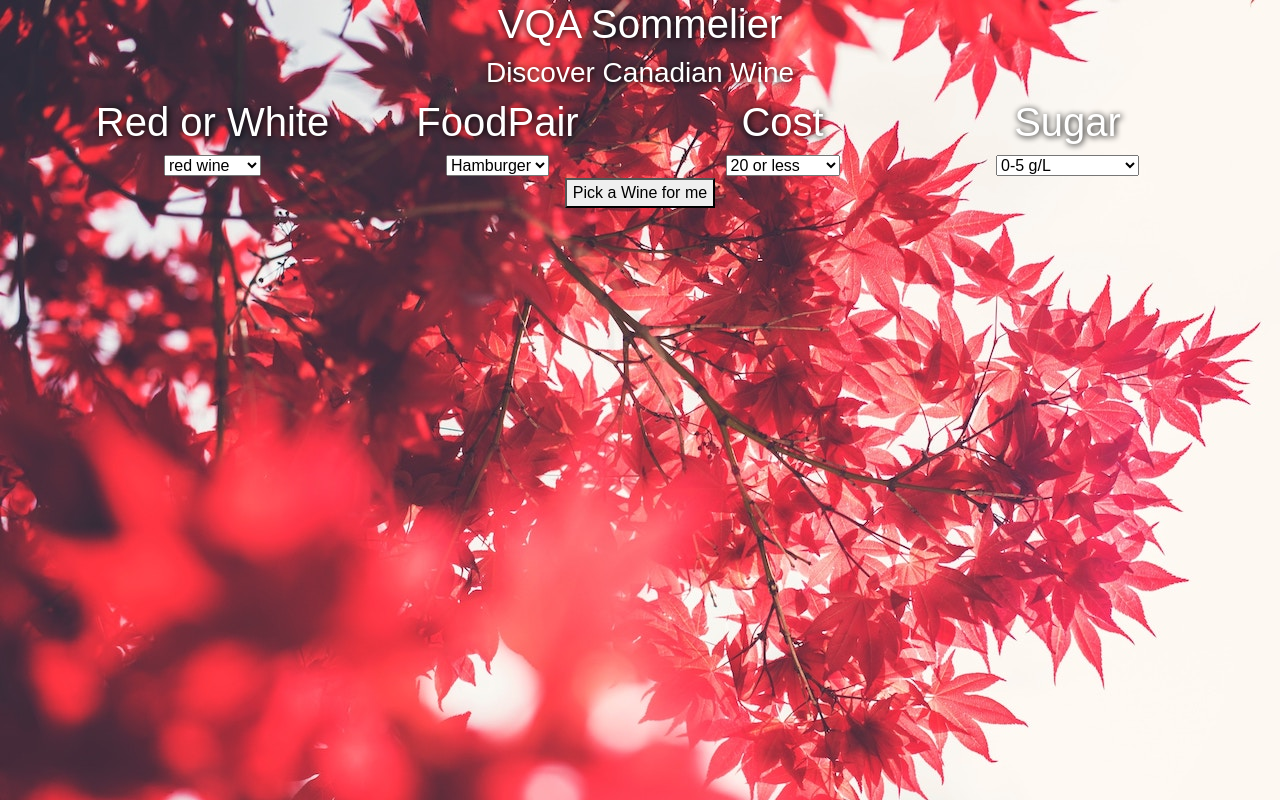
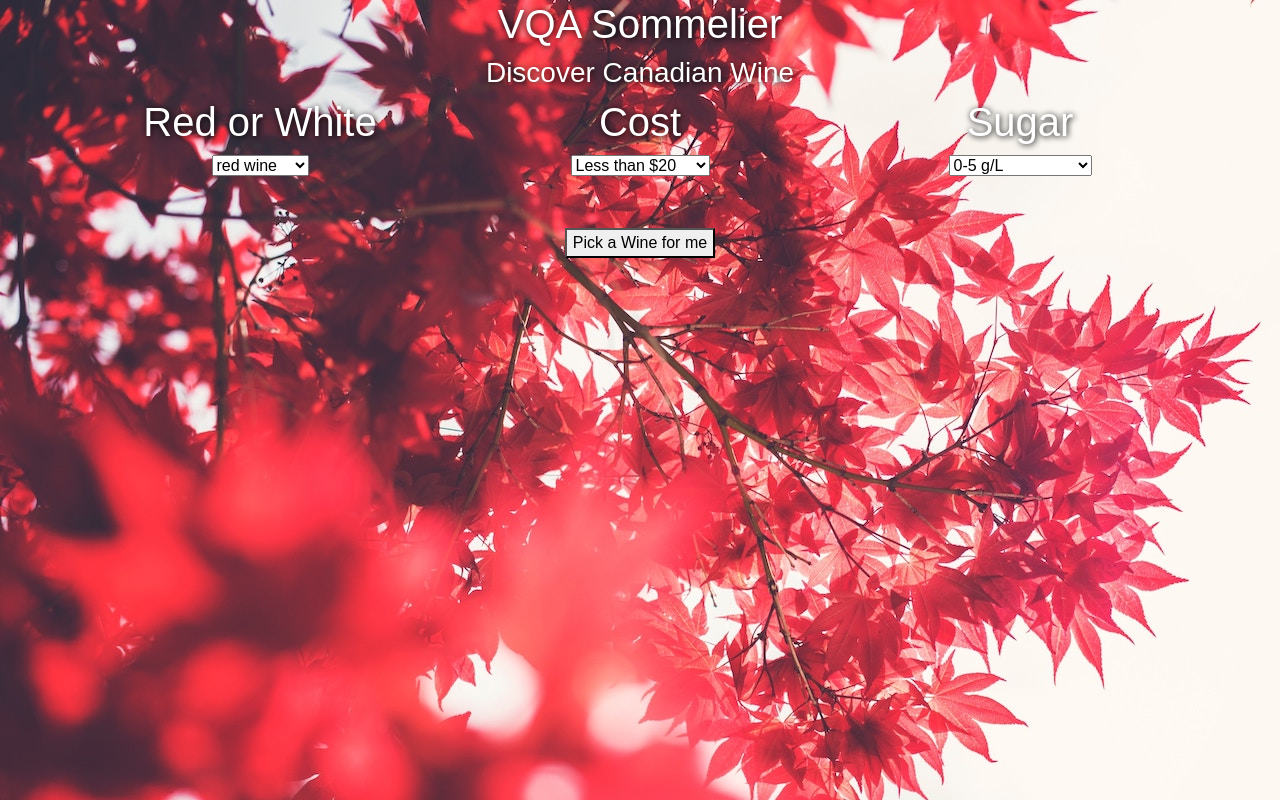
Before and after one commit to valmacd/brainstation-winepairing, a React (Create React App) app in the folder wine_frontend/: page / in a window 1280 px wide. Built offline with nearby package versions, Linux system fonts and the light colour scheme.

Commit message:
recursion is setup to search through multiple pages

```diff
--- a/wine_frontend/src/Home.js
+++ b/wine_frontend/src/Home.js
@@ -20,7 +20,6 @@ class Home extends React.Component {
         e.preventDefault();
         this.setState({
             winelist: {
-            foodpair: e.target.foodpair.value,
             cost: e.target.cost.value,
             sugar: e.target.sugar.value,
             colour: e.target.colour.value
--- a/wine_frontend/src/components/Form.js
+++ b/wine_frontend/src/components/Form.js
@@ -5,38 +5,27 @@ class Form extends React.Component {
         return(
             <form onSubmit={this.props.submitHandler} className='form'>
                 <div className='row'>
-                    <div className='col-12 col-md-3'>
+                    <div className='col-12 col-md-4'>
                         <h1> Red or White </h1>
                         <select name="colour">
                             <option value="red">red wine</option>
                             <option value="white">white wine</option>
                         </select>
                     </div>
-                    <div className='col-12 col-md-3'>
-                        <h1> FoodPair </h1>
-                        <select name="foodpair">
-                            <option value="hamburger">Hamburger</option>
-                            <option value="steak">Steak</option>
-                            <option value="chicken">Chicken</option>
+                    <div className='col-12 col-md-4'>
+                        <h1> Cost </h1>
+                        <select name="cost">
+                            <option value="0-20">Less than $20</option>
+                            <option value="20">$20 and Greater</option>
                         </select>
                     </div>
-                    <div className='col-12 col-md-3'>
-                        <h1> Cost </h1>
-                        <select name="cost">
-                            <option value="20">20 or less</option>
-                            <option value="20-30">20-30</option>
-                            <option value="30-50">30-50</option>
-                            <option value="50">50 or greater</option>
-                        </select>
-                    </div>
-                    <div className='col-12 col-md-3'>
+                    <div className='col-12 col-md-4'>
                         <h1> Sugar </h1>
                         <select name="sugar">
                             <option value="0-5">0-5 g/L</option>
                             <option value="5-10">5-10 g/L</option>
                             <option value="10-20">10-20 g/L</option>
-                            <option value="20-30">20-30 g/L</option>
-                            <option value="30">more than 30 g/L</option>
+                            <option value="20">more than 20 g/L</option>
                         </select>
                     </div>
                     {/* <div className='col-12 col-md-3'>
@@ -50,7 +39,7 @@ class Form extends React.Component {
                             <label for="britishColumbia">British Columbia</label>
                         </div>
                     </div> */}
-                    <div className='col-12 col-md-12'>
+                    <div className='col-12 col-md-12 pickWine'>
                         <button type='submit' value='Submit' >Pick a Wine for me</button>
                     </div>
                 </div>
--- a/wine_frontend/src/index.css
+++ b/wine_frontend/src/index.css
@@ -19,3 +19,7 @@ for (i=0; i<data.length; i++) {
   }
 }
 console.log(winelist); */
+
+.pickWine {
+  margin-top: 50px;
+}
```
Also changed, not shown: 1 other file (tests, documents, lock files or other folders).
